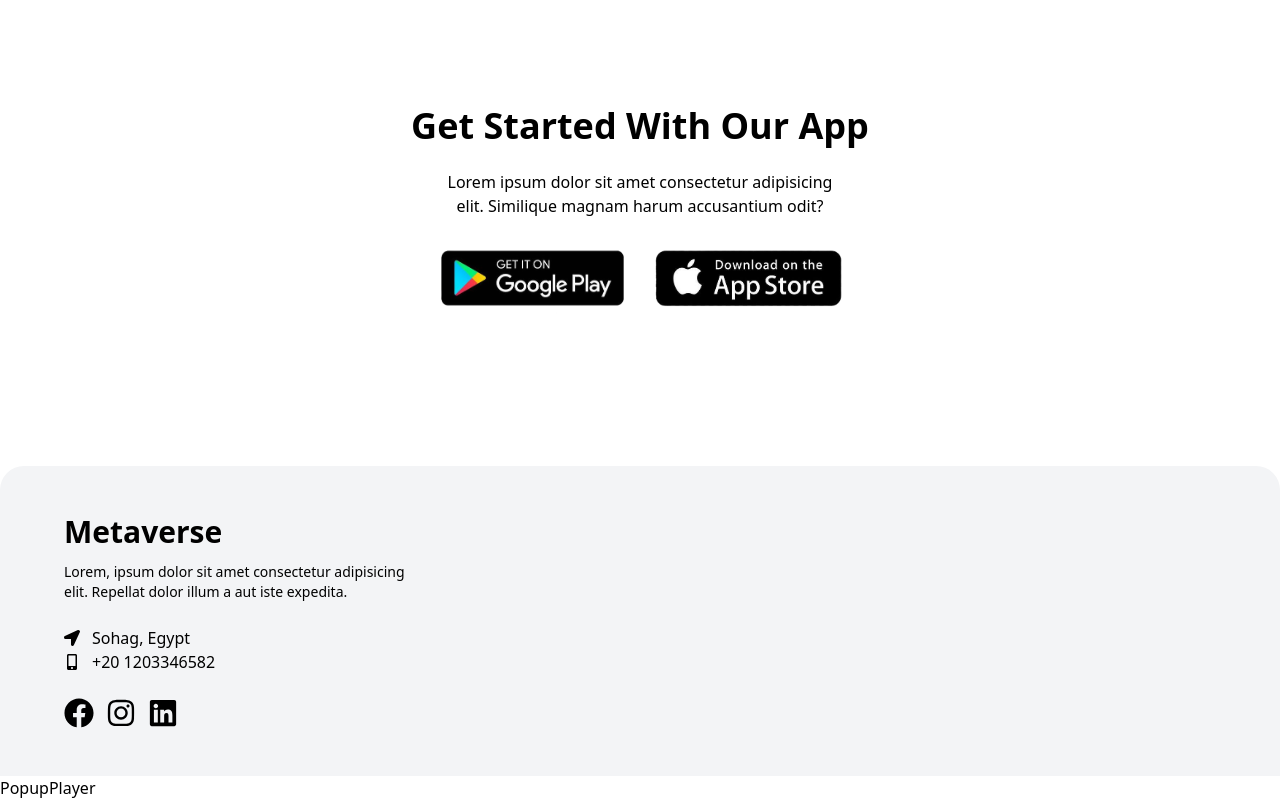
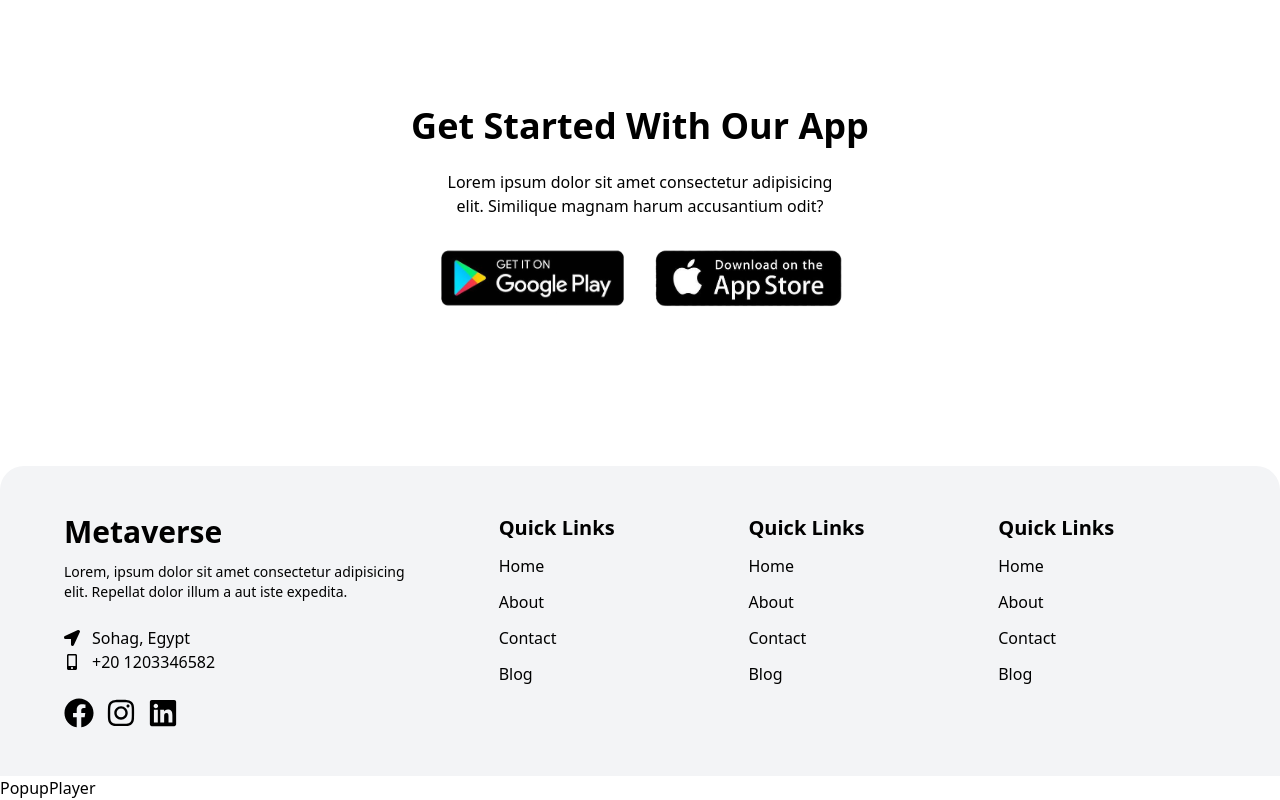
Before and after one commit to G3RGES/metaverse-web, a React (Vite) app: page / in a window 1280 px wide. Shown: the part 2786-3586 px from the top of the page. Built offline with nearby package versions, Linux system fonts and the light colour scheme.

Commit message:
Update Footer.jsx

```diff
--- a/src/Components/Footer.jsx
+++ b/src/Components/Footer.jsx
@@ -76,6 +76,62 @@ const Footer = () => {
             </div>
 
             {/* footer links */}
+            <div
+              className="grid grid-cols-2 sm:grid-cols-3
+            col-span-2 md:pl-10"
+            >
+              <div className="">
+                <div className="py-8 px-4">
+                  <h1 className="text-xl font-bold mb-3">Quick Links</h1>
+                  <ul className="space-y-3">
+                    {FooterLinks.map(({ id, title, link }) => (
+                      <li
+                        className="hover:translate-x-1 duration-300 "
+                        key={id}
+                      >
+                        <a className="hover:text-primary" href={link}>
+                          {title}
+                        </a>
+                      </li>
+                    ))}
+                  </ul>
+                </div>
+              </div>
+              <div className="">
+                <div className="py-8 px-4">
+                  <h1 className="text-xl font-bold mb-3">Quick Links</h1>
+                  <ul className="space-y-3">
+                    {FooterLinks.map(({ id, title, link }) => (
+                      <li
+                        className="hover:translate-x-1 duration-300 "
+                        key={id}
+                      >
+                        <a className="hover:text-primary" href={link}>
+                          {title}
+                        </a>
+                      </li>
+                    ))}
+                  </ul>
+                </div>
+              </div>
+              <div className="">
+                <div className="py-8 px-4">
+                  <h1 className="text-xl font-bold mb-3">Quick Links</h1>
+                  <ul className="space-y-3">
+                    {FooterLinks.map(({ id, title, link }) => (
+                      <li
+                        className="hover:translate-x-1 duration-300 "
+                        key={id}
+                      >
+                        <a className="hover:text-primary" href={link}>
+                          {title}
+                        </a>
+                      </li>
+                    ))}
+                  </ul>
+                </div>
+              </div>
+            </div>
           </div>
         </div>
       </div>
```
